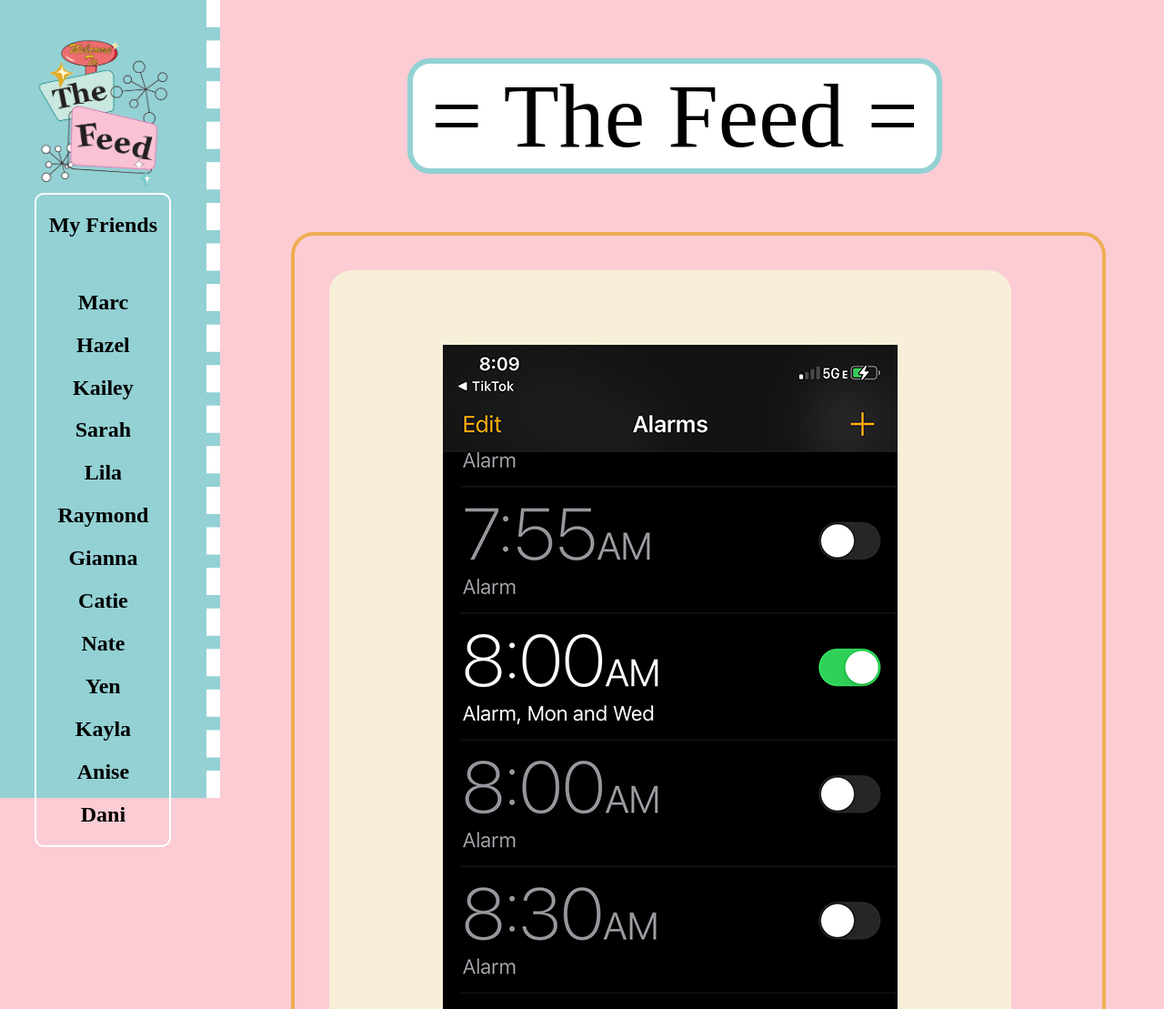
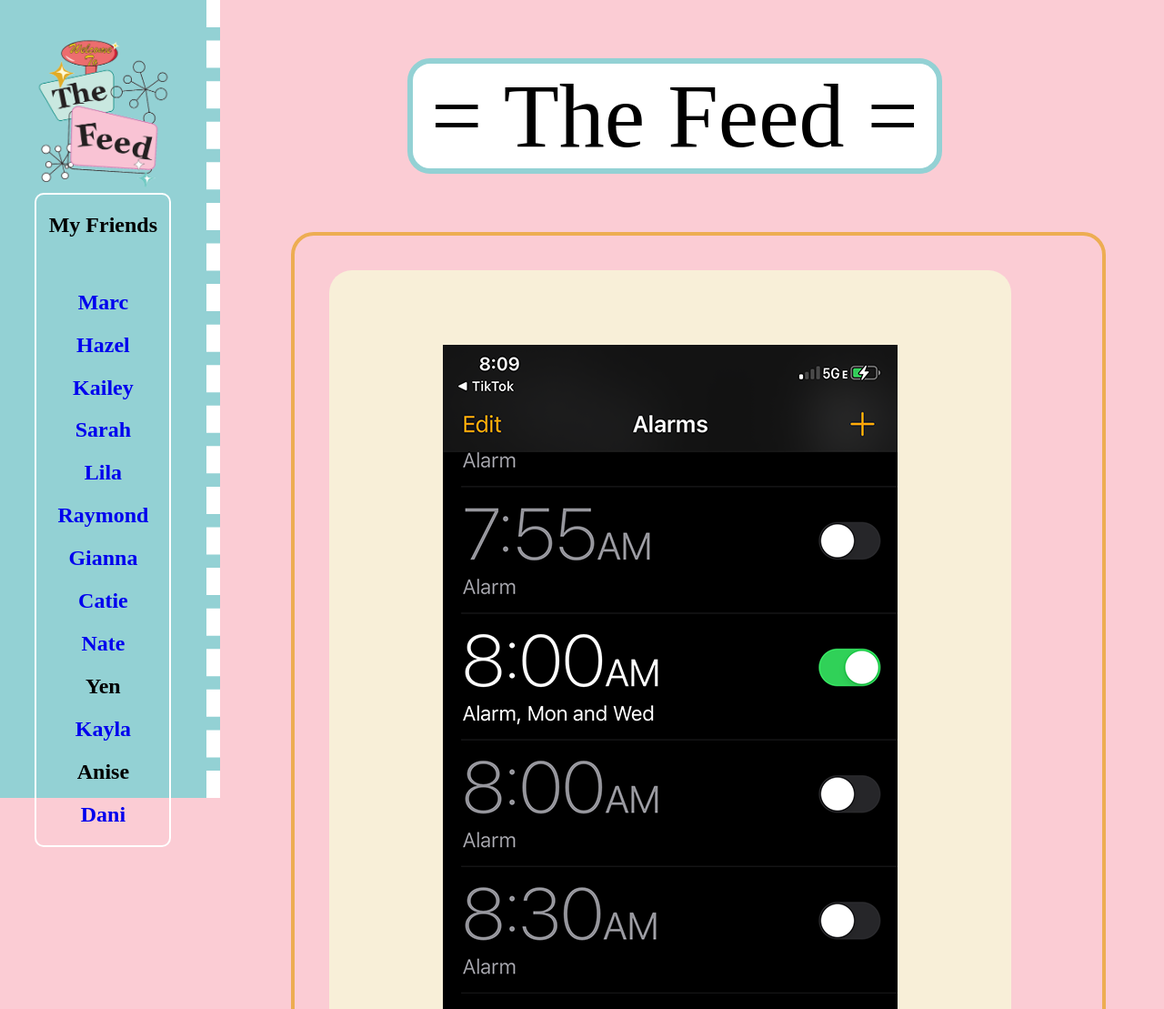
Before and after one commit to mkmanalili/thefeed, a plain HTML site: page thefeed.html in a window 1280 px wide. Shown: the top 1109 px of the page at 91% size. Drawn offline with nearby package versions, Linux system fonts and the light colour scheme; a web font is replaced by a local one.

Commit message:
send to server

```diff
--- a/css/style.css
+++ b/css/style.css
@@ -95,6 +95,12 @@ align-content:right;
 
 a{
     text-decoration:none;
+
+}
+
+#friends a:hover{
+    color: #FBCCD4;
+    transform: scale(0.5);
 }
 .box1{
     background-color:#F8EFD8;
--- a/thefeed.html
+++ b/thefeed.html
@@ -24,19 +24,42 @@
             <div id="friends">
                 <h1>My Friends</h1>
                 <br>
+            <a href="https://mbagustin.github.io/thefeed/" target="_blank">
                 <h1>Marc</h1>
+            </a>
+            <a href="https://hazeljoanne.github.io/the-feed/thefeed.html">
                 <h1>Hazel</h1>
+            </a>
+            <a href="https://klwilkens.github.io/thefeed/index.html">
                 <h1>Kailey</h1>
+            </a>
+            <a href="https://senkvetch.github.io/thefeed/index.html">
                 <h1>Sarah</h1>
+            </a>
+            <a href="https://lmohtadi.github.io/The-Feed/Links to an external site.">
                 <h1>Lila</h1>
+            </a>
+            <a href="https://rpnairn.github.io/thefeed/">
                 <h1>Raymond</h1>
+            </a>
+            <a href="https://gpalanca.github.io/thefeed/index.html">
                 <h1>Gianna</h1>
+            </a>
+            <a href="https://catie-r.github.io/thefeed/thefeed.html">
                 <h1>Catie</h1>
+            </a>
+            <a href="https://n-tesler.github.io/thefeed/thefeed.htmlLinks to an external site.">
                 <h1>Nate</h1>
+            </a>
+
                 <h1>Yen</h1>
+            <a href="https://kaylausfca.github.io/thefeed">
                 <h1>Kayla</h1>
+            </a>
                 <h1>Anise</h1>
+            <a href="https://jrlao.github.io/thefeed/Links to an external site.">
                 <h1>Dani</h1>
+            </a>
             </div>
             </nav>
             <div id="header">
```
